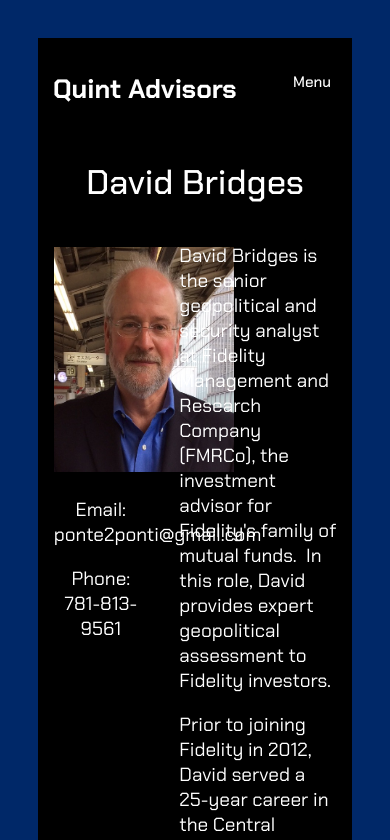
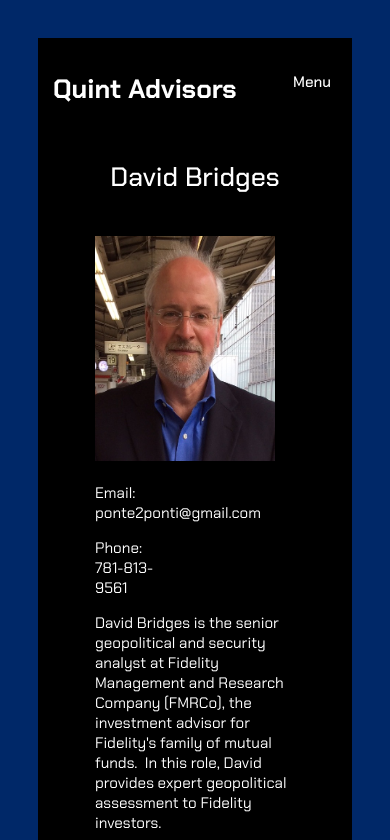
Before and after one commit to tdberg21/quint, a React (Create React App) app: page /bios/bridges in a window 390 px wide. Shown: the top 840 px of the page. Built offline with nearby package versions, Linux system fonts and the light colour scheme.

Commit message:
Add media queries for long bios

```diff
--- a/src/Components/LongBio/LongBio.css
+++ b/src/Components/LongBio/LongBio.css
@@ -19,6 +19,9 @@
   padding-bottom: 1rem;
 }
 
+/* .longbio-contact {
+} */
+
 .longbio-text-section {
   width: 50%;
   text-align: left;
@@ -33,3 +36,43 @@
   width: 30%;
   padding-top: 4px;
 }
+
+@media screen and (max-width: 650px) {
+
+  .longbio-text-section {
+    width: 40%;
+  }
+
+  .image-contact-section {
+    margin-right: 1rem;
+  }
+
+  .longbio-contact {
+    width: fit-content;
+    text-align: left;
+    font-size: 0.8rem;
+  }
+
+}
+
+@media screen and (max-width: 460px) {
+
+.longbio-card {
+  padding-left: 3rem;
+  flex-direction: column;
+  align-items: flex-start;
+}
+
+.longbio-text-section {
+    width: 80%;
+  }
+
+.longbio-text {
+    font-size: 0.8rem;
+}
+
+.longbio-name {
+  font-size: 1.4rem;
+}
+
+}
--- a/src/Components/LongBio/LongBio.js
+++ b/src/Components/LongBio/LongBio.js
@@ -14,8 +14,8 @@ const LongBio = (props) => {
       <div className='longbio-card'>
         <section className='image-contact-section'>
           <img src={props.source} alt={props.lastName} className='short-bio-image'/>
-          <p>Email: {props.email}</p>
-          <p>Phone: {props.phone}</p>
+          <p className='longbio-contact'>Email: {props.email}</p>
+          <p className='longbio-contact longbio-phone'>Phone: {props.phone}</p>
         </section>
         <div className='longbio-text-section'>
         {infoToDisplay}
--- a/src/Components/ShortBioContainer/ShortBioContainer.css
+++ b/src/Components/ShortBioContainer/ShortBioContainer.css
@@ -51,5 +51,4 @@ hr {
 
 .funpic {
   width: 50%;
-
 }
--- a/src/bioData.js
+++ b/src/bioData.js
@@ -6,7 +6,7 @@ import dberg from './assets/dberg.jpg';
 
 export const bioData = [
   {
-    name: 'Robert Dannenberg',
+    name: 'Rob Dannenberg',
     email: 'robdberg99@gmail.com',
     phone: '703-943-9146',
     lastName: 'dannenberg',
```
